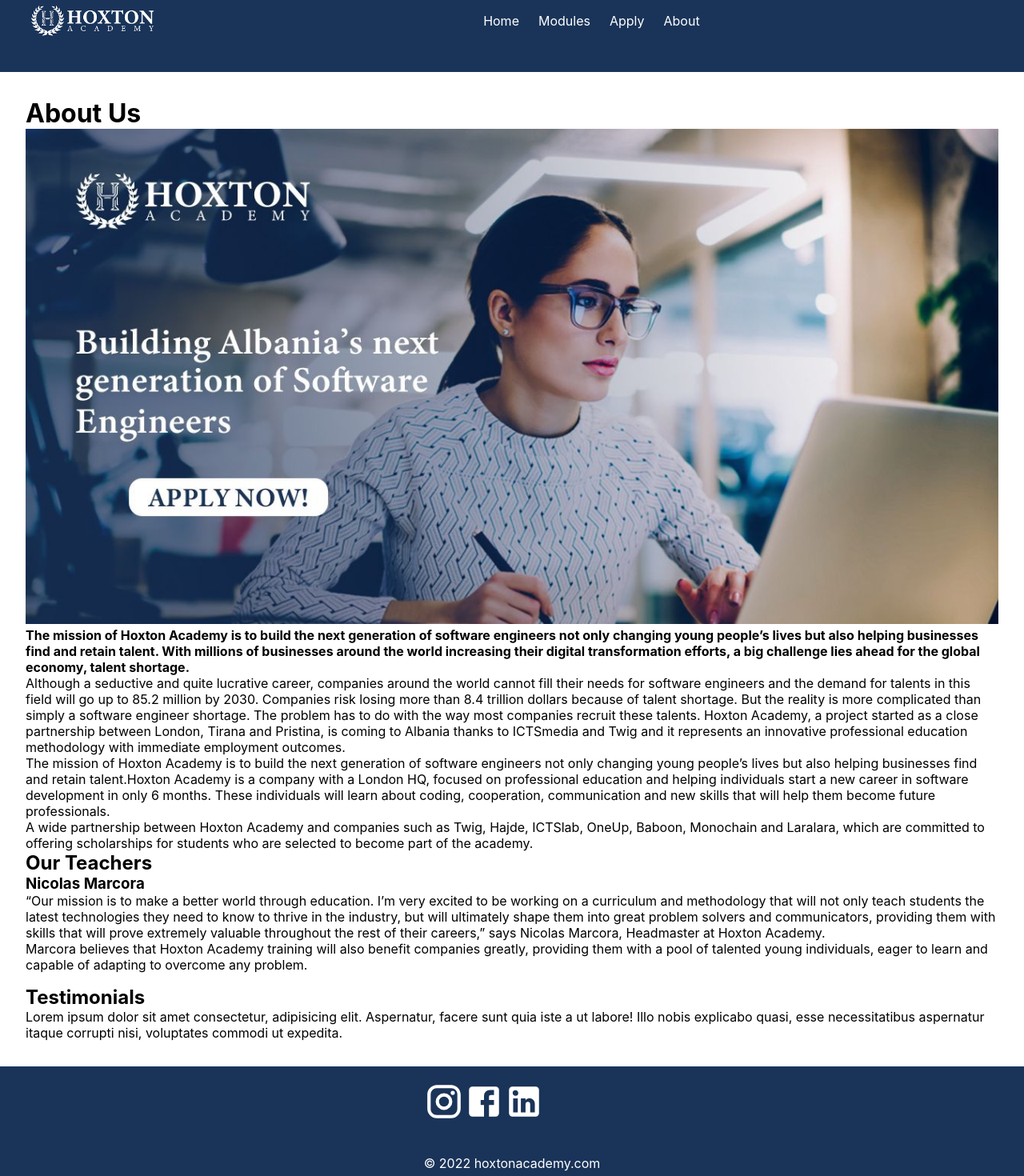
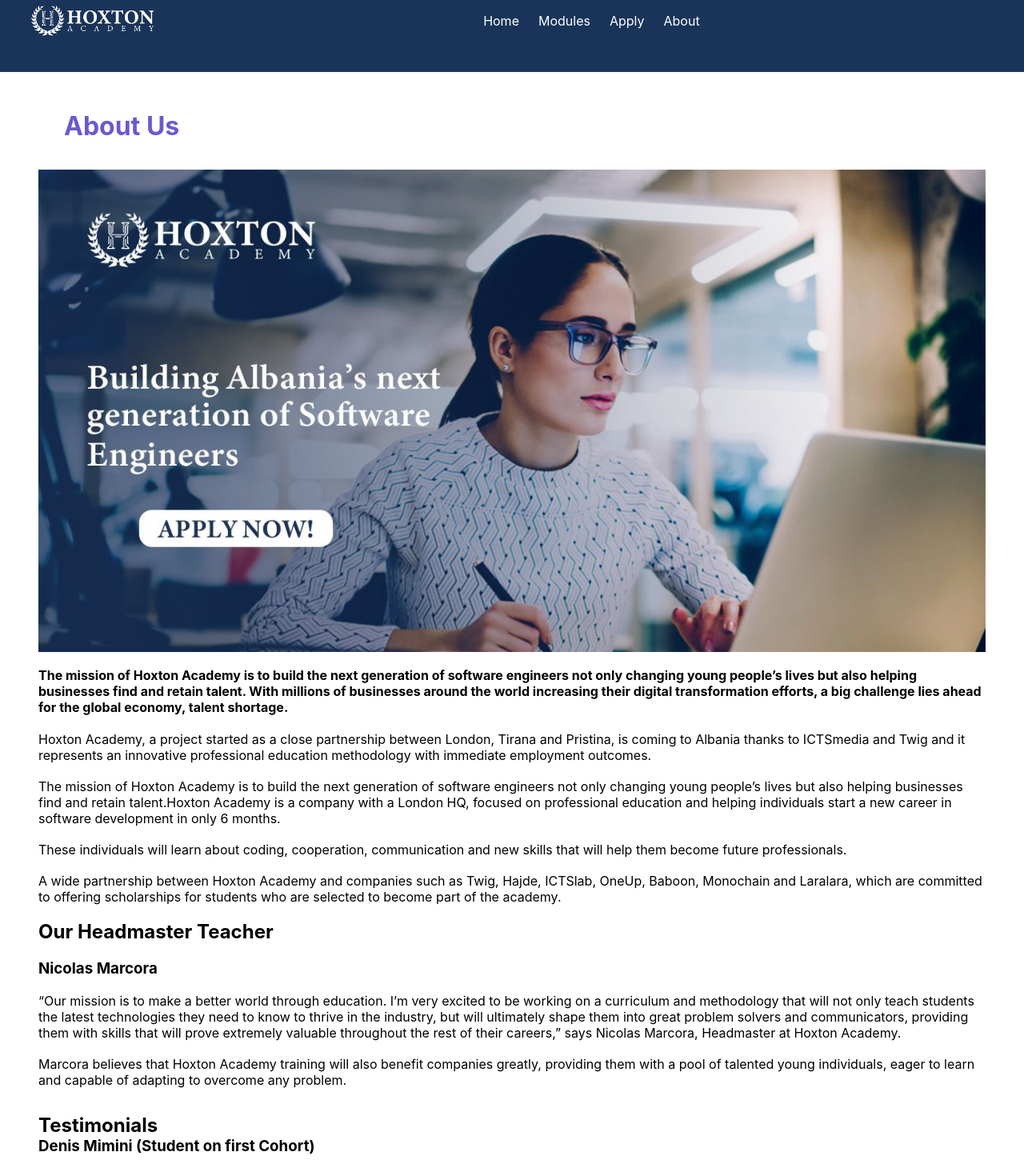
Before and after one commit to denis-projects/hoxton-react-project, a React (Vite) app: page /about in a window 1280 px wide. Shown: the part 40-1510 px from the top of the page at 80% size. Built offline with nearby package versions, Linux system fonts and the light colour scheme.

Commit message:
adding some more styling

```diff
--- a/src/pages/About.jsx
+++ b/src/pages/About.jsx
@@ -9,18 +9,22 @@
                 <img src='assets\Homepage Photo.jpeg' alt="" />
                 <p><b>The mission of Hoxton Academy is to build the next generation of software engineers not only changing young people’s lives but also helping businesses find and retain talent.
                     With millions of businesses around the world increasing their digital transformation efforts, a big challenge lies ahead for the global economy, talent shortage.</b> </p>
-                <p>Although a seductive and quite lucrative career, companies around the world cannot fill their needs for software engineers and the demand for talents in this field will go up to 85.2 million by 2030. Companies risk losing more than 8.4 trillion dollars because of talent shortage. But the reality is more complicated than simply a software engineer shortage. The problem has to do with the way most companies recruit these talents. Hoxton Academy, a project started as a close partnership between London, Tirana and Pristina, is coming to Albania thanks to ICTSmedia and Twig and it represents an innovative professional education methodology with immediate employment outcomes.</p>
-                <p>The mission of Hoxton Academy is to build the next generation of software engineers not only changing young people’s lives but also helping businesses find and retain talent.Hoxton Academy is a company with a London HQ, focused on professional education and helping individuals start a new career in software development in only 6 months. These individuals will learn about coding, cooperation, communication and new skills that will help them become future professionals.</p>
+
+
+                <p>Hoxton Academy, a project started as a close partnership between London, Tirana and Pristina, is coming to Albania thanks to ICTSmedia and Twig and it represents an innovative professional education methodology with immediate employment outcomes.</p>
+                <p>The mission of Hoxton Academy is to build the next generation of software engineers not only changing young people’s lives but also helping businesses find and retain talent.Hoxton Academy is a company with a London HQ, focused on professional education and helping individuals start a new career in software development in only 6 months.</p>
+                <p> These individuals will learn about coding, cooperation, communication and new skills that will help them become future professionals.</p>
                 <p>A wide partnership between Hoxton Academy and companies such as Twig, Hajde, ICTSlab, OneUp, Baboon, Monochain and Laralara, which are committed to offering scholarships for students who are selected to become part of the academy.</p>
 
-                <h2>Our Teachers</h2>
+                <h2>Our Headmaster Teacher</h2>
                 <h3>Nicolas Marcora</h3>
                 <p>“Our mission is to make a better world through education. I’m very excited to be working on a curriculum and methodology that will not only teach students the latest technologies they need to know to thrive in the industry, but will ultimately shape them into great problem solvers and communicators, providing them with skills that will prove extremely valuable throughout the rest of their careers,” says Nicolas Marcora, Headmaster at Hoxton Academy.</p>
                 <p> Marcora believes that Hoxton Academy training will also benefit companies greatly, providing them with a pool of talented young individuals, eager to learn and capable of adapting to overcome any problem.</p>
             </div>
             <div className='aboutBottom'>
                 <h2>Testimonials</h2>
-                <p>Lorem ipsum dolor sit amet consectetur, adipisicing elit. Aspernatur, facere sunt quia iste a ut labore! Illo nobis explicabo quasi, esse necessitatibus aspernatur itaque corrupti nisi, voluptates commodi ut expedita.</p>
+                <h3>Denis Mimini (Student on first Cohort)</h3>
+                <p></p>
             </div>
 
         </div>
--- a/src/styles/About.css
+++ b/src/styles/About.css
@@ -2,6 +2,19 @@
     display: grid;
     grid-auto-flow: row;
     margin: 2rem;
-    gap: 1rem;
+    gap: 2rem;
+    padding: 1rem;
 
 }
+
+
+h1 {
+    color: slateblue;
+    padding-left: 2rem;
+    margin-bottom: 1rem;
+}
+
+.aboutTop {
+    display: grid;
+    gap: 1.2rem;
+}
--- a/src/styles/Contact.css
+++ b/src/styles/Contact.css
@@ -1,6 +1,6 @@
 .contact {
     display: grid;
-    grid-auto-flow: column;
+    grid-auto-flow: row;
   }
 
 .contact h1 {
```
